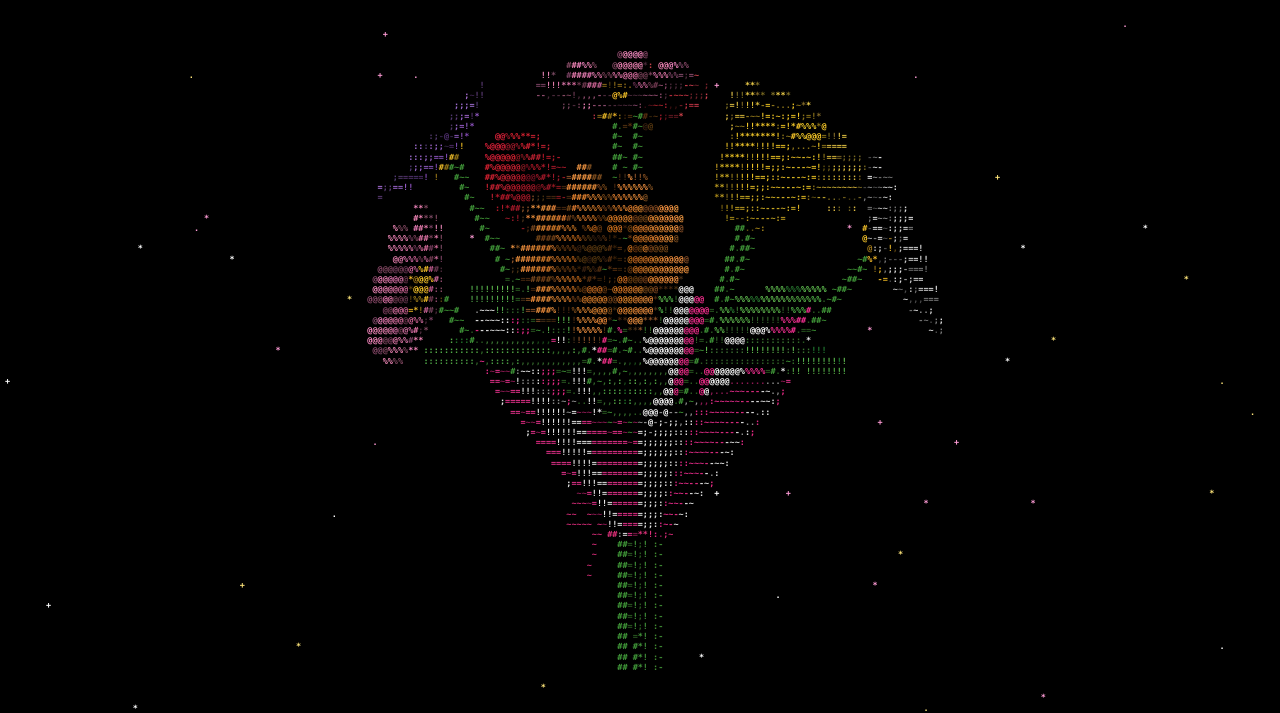
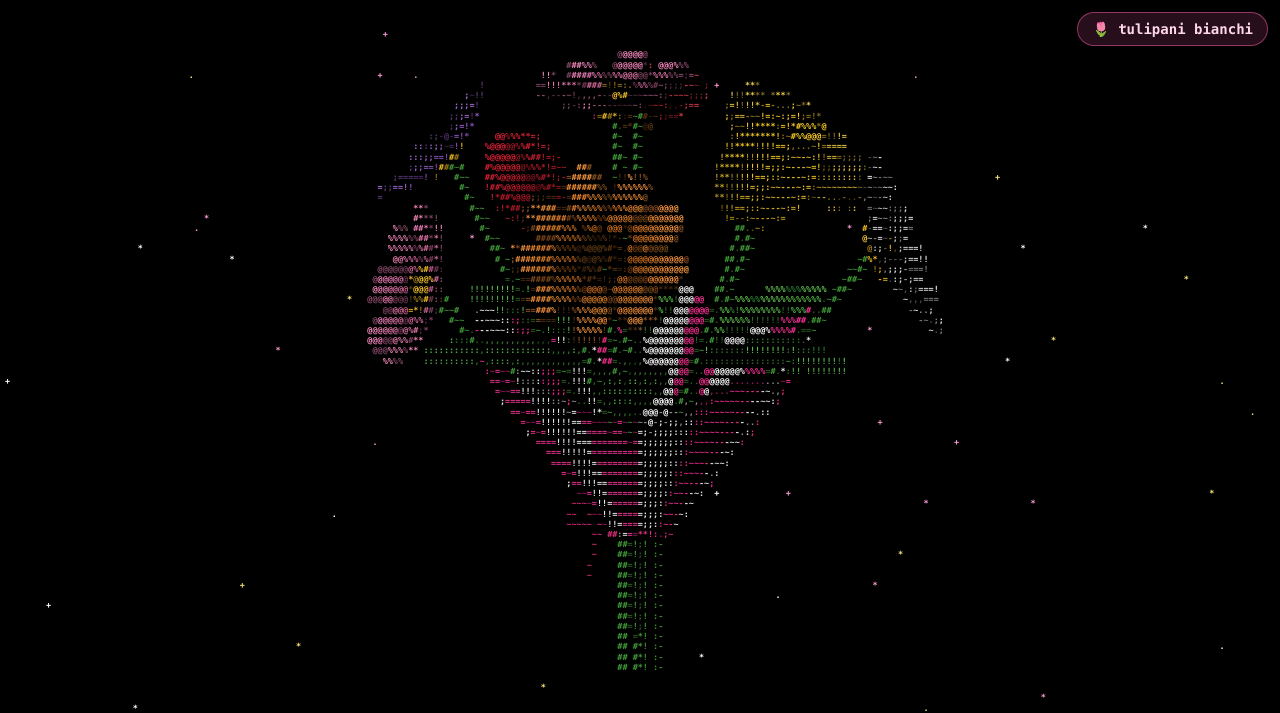
Before and after one commit to dpioli/bouquet, a plain HTML site: page index.html in a window 1280 px wide. Shown: the top 713 px of the page. Drawn offline with Linux system fonts and the light colour scheme; animation ran at ten frames a second.

Commit message:
Add button to switch bouquet at runtime
Toggle between mixed bouquet and white tulips via button or T key;
choice is kept in the URL (?tulipani=1) for sharing.

Co-Authored-By: Claude Opus 5.5 <noreply@anthropic.com>

```diff
--- a/index.html
+++ b/index.html
@@ -21,11 +21,23 @@
     color: #ff5faf; text-shadow: 0 0 12px rgba(255, 95, 175, .55);
     padding: 0 16px;
   }
+  #switch {
+    position: fixed;
+    top: calc(env(safe-area-inset-top, 0px) + 12px);
+    right: calc(env(safe-area-inset-right, 0px) + 12px);
+    font: 600 14px ui-monospace, Menlo, Consolas, monospace;
+    color: #ffd6ea; background: rgba(255, 95, 175, .15);
+    border: 1px solid rgba(255, 95, 175, .5); border-radius: 999px;
+    padding: 8px 14px; cursor: pointer;
+    -webkit-tap-highlight-color: transparent;
+  }
+  #switch:hover { background: rgba(255, 95, 175, .3); }
 </style>
 </head>
 <body>
 <canvas id="c"></canvas>
 <div id="dedica"></div>
+<button id="switch" type="button"></button>
 <script>
 "use strict";
 /* Mazzo di fiori 3D in ASCII — port JS di bouquet3d.py.
@@ -280,13 +292,35 @@ function buildScene(seed = 21) {
 }
 
 // impacchetta i punti in array tipizzati (più veloci da scorrere)
-const PTS = TULIPANI ? buildTulipScene() : buildScene();
-const NP = PTS.length;
-const P = new Float32Array(NP * 6), PC = new Float32Array(NP * 3);
-PTS.forEach((p, i) => {
-  for (let k = 0; k < 6; k++) P[i * 6 + k] = p[k];
-  PC[i * 3] = p[6][0]; PC[i * 3 + 1] = p[6][1]; PC[i * 3 + 2] = p[6][2];
-});
+function packScene(pts) {
+  const P = new Float32Array(pts.length * 6), PC = new Float32Array(pts.length * 3);
+  pts.forEach((p, i) => {
+    for (let k = 0; k < 6; k++) P[i * 6 + k] = p[k];
+    PC[i * 3] = p[6][0]; PC[i * 3 + 1] = p[6][1]; PC[i * 3 + 2] = p[6][2];
+  });
+  return { NP: pts.length, P, PC };
+}
+const SCENES = {};                                  // costruite una volta sola, poi in cache
+function getScene(tulipani) {
+  const key = tulipani ? "tulipani" : "misto";
+  return SCENES[key] || (SCENES[key] = packScene(tulipani ? buildTulipScene() : buildScene()));
+}
+let tulipani = TULIPANI;
+let { NP, P, PC } = getScene(tulipani);
+
+const switchBtn = document.getElementById("switch");
+const switchLabel = () => { switchBtn.textContent = tulipani ? "🌸 mazzo misto" : "🌷 tulipani bianchi"; };
+function setScene(tul) {
+  tulipani = tul;
+  ({ NP, P, PC } = getScene(tulipani));
+  switchLabel();
+  const url = new URL(location.href);               // il link condiviso mantiene la scelta
+  if (tulipani) url.searchParams.set("tulipani", "1"); else url.searchParams.delete("tulipani");
+  history.replaceState(null, "", url);
+}
+switchBtn.addEventListener("click", () => setScene(!tulipani));
+window.addEventListener("keydown", e => { if (e.key === "t" || e.key === "T") setScene(!tulipani); });
+switchLabel();
 
 // ------------------------------------------------------------ colori css (cache)
 const COLOR_CACHE = new Array(32768);
```
